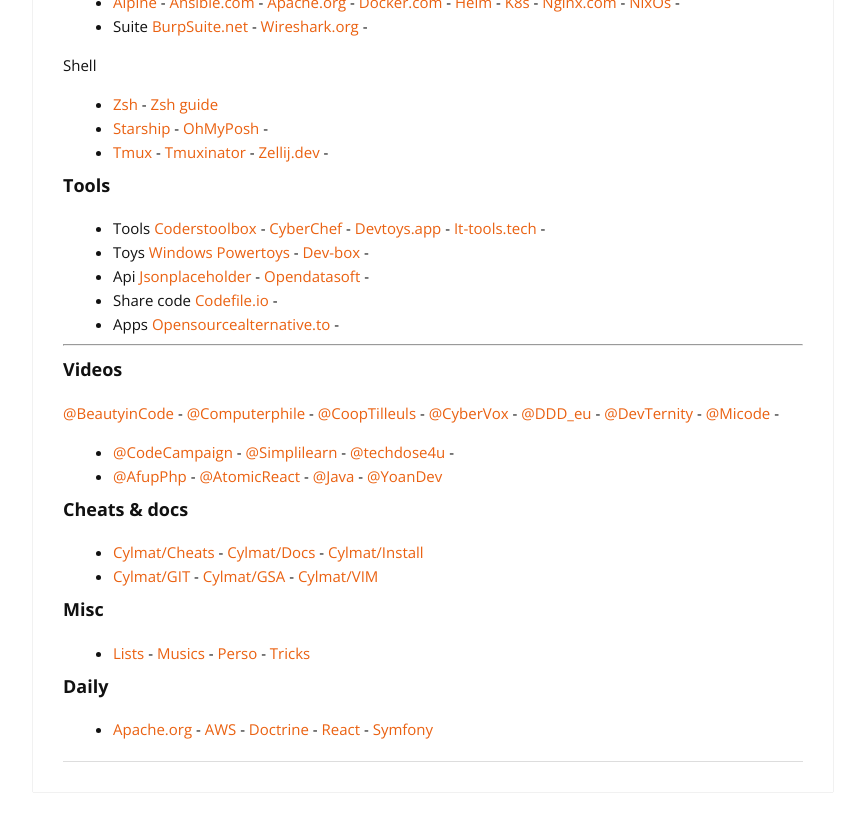
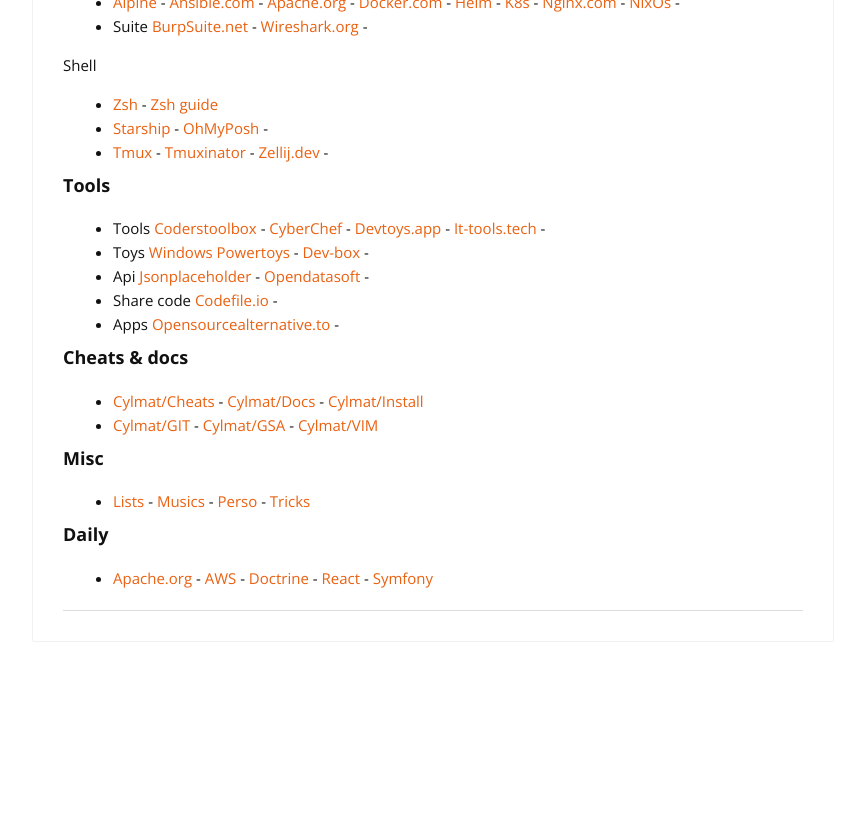
Before and after one commit to cylmat/cylmat.github.io, a Jekyll site: the page built from _pages/USEFUL.md, in a window 1280 px wide and 900 px high, scrolled down 2579 px. Shown: the top 832 px of the window, without its empty margins (207-1072 px from the left). Built offline with Jekyll 4.4.1, drawn with Linux system fonts in a browser that asks for light colours; nearby versions of some CDN libraries; after the commit the page ends 3328 px from its top, so only the background shows below that.

Commit message:
Update USEFUL.md

```diff
--- a/_pages/USEFUL.md
+++ b/_pages/USEFUL.md
@@ -125,25 +125,6 @@
 - Share code [Codefile.io](https://codefile.io) -
 - Apps [Opensourcealternative.to](https://www.opensourcealternative.to) -
 
----
-### Videos
-
-[@BeautyinCode](https://www.youtube.com/@BeautyinCode) -
-[@Computerphile](https://www.youtube.com/@Computerphile) -
-[@CoopTilleuls](https://www.youtube.com/@coopTilleuls) -
-[@CyberVox](https://www.youtube.com/@CyberVox) -
-[@DDD_eu](https://www.youtube.com/@ddd_eu) -
-[@DevTernity](https://www.youtube.com/@DevTernity) -
-[@Micode](https://www.youtube.com/@Micode) -
-*
-[@CodeCampaign](https://www.youtube.com/@CodeCampaign) -
-[@Simplilearn](https://www.youtube.com/@SimplilearnOfficial) -
-[@techdose4u](https://www.youtube.com/@techdose4u) -
-*
-[@AfupPhp](https://www.youtube.com/@afupPHP) -
-[@AtomicReact](https://www.youtube.com/@atomicreact) -
-[@Java](https://www.youtube.com/@java) -
-[@YoanDev](https://m.youtube.com/@yoandevco)
 
 ### Cheats & docs
 * [Cylmat/Cheats](https://github.com/cylmat/cheats) - [Cylmat/Docs](https://github.com/cylmat/docs) - [Cylmat/Install](https://github.com/cylmat/docs/tree/main/install)
```
